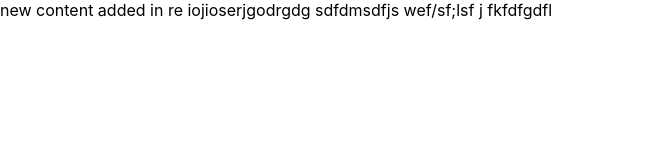
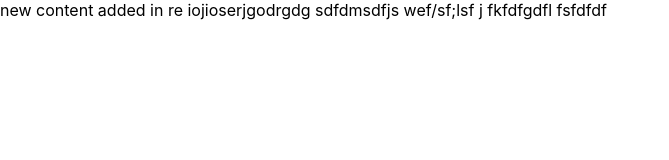
Before and after one commit to Ghullam-Murtaza/e-commerce, a React (Create React App) app: page / in a window 1280 px wide. Shown: the top 160 px of the page, without its empty margins (0-669 px from the left). Built offline with nearby package versions, Linux system fonts and the light colour scheme.

Commit message:
newseter

```diff
--- a/src/App.js
+++ b/src/App.js
@@ -4,7 +4,7 @@ function App() {
   return (
     <div className="">
       <header className="">
-        new content added in re iojioserjgodrgdg sdfdmsdfjs wef/sf;lsf j  fkfdfgdfl
+        new content added in re iojioserjgodrgdg sdfdmsdfjs wef/sf;lsf j  fkfdfgdfl fsfdfdf
 
 
 
```
